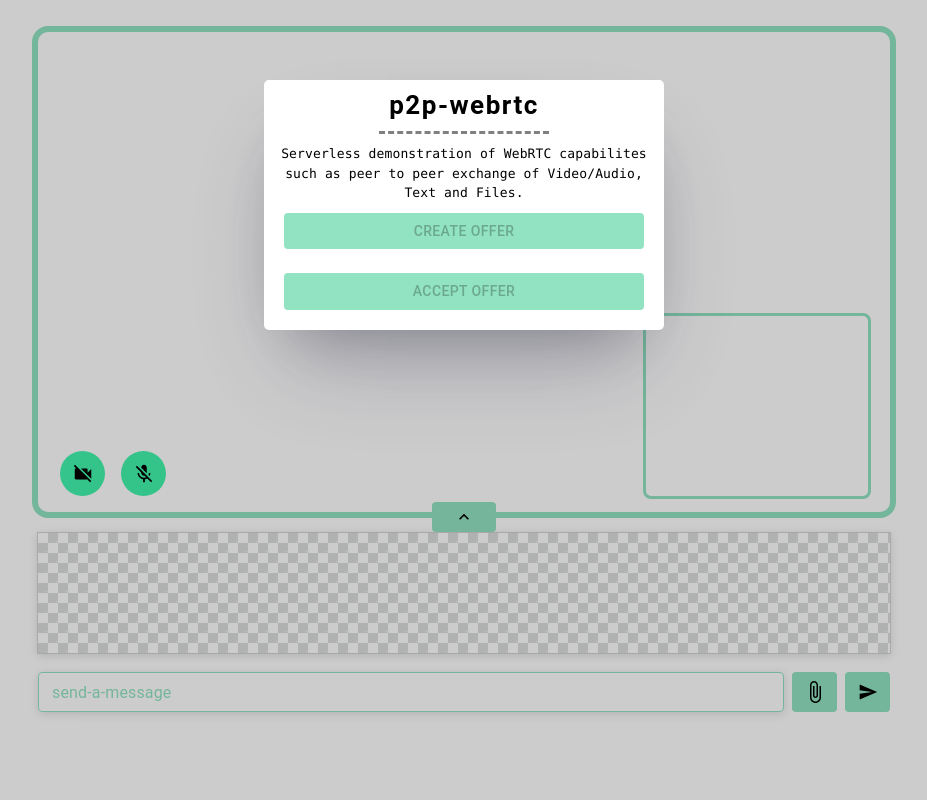
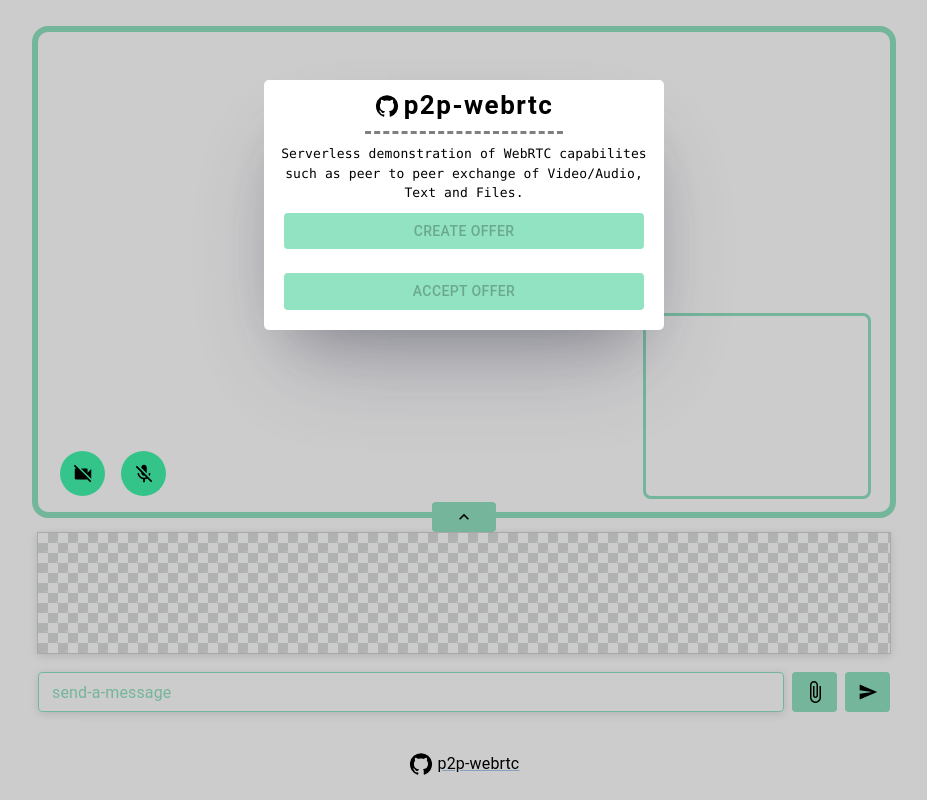
Before and after one commit to anshuthopsee/p2p-webrtc, a React (Vite) app: page / in a window 1280 px wide. Shown: the whole page, without its empty margins (176-1103 px from the left). Built offline with nearby package versions, Linux system fonts and the light colour scheme; no server answers.

Commit message:
added link to repo

```diff
--- a/index.html
+++ b/index.html
@@ -4,7 +4,7 @@
     <meta charset="UTF-8" />
     <link rel="icon" type="image/svg+xml" href="/vite.svg" />
     <meta name="viewport" content="width=device-width, initial-scale=1.0" />
-    <title>Vite + React</title>
+    <title>p2p-webrtc - Serverless demo of peer to peer communication</title>
   </head>
   <body>
     <div id="root"></div>
--- a/src/components/App.jsx
+++ b/src/components/App.jsx
@@ -1,14 +1,17 @@
 import AppContextProvider from './AppContextProvider';
 import Navbar from './Navbar';
 import Toast from './Toast';
+import GitHubIcon  from '@mui/icons-material/GitHub';
 import Container from '@mui/material/Container';
 import Box from '@mui/material/Box';
+import Link from '@mui/material/Link';
+import Typography from '@mui/material/Typography';
 import Card from './Card';
 import Video from './Video';
 import Chat from './Chat';
 
 function App() {
-  const containerStyling = {
+  const containerStyle = {
     display: 'flex',
     maxWidth: 'md',
     sx: {
@@ -17,7 +20,7 @@ function App() {
     }
   };
 
-  const boxStyling = {
+  const boxStyle = {
     display: 'flex',
     height: '100%',
     width: '100%',
@@ -26,15 +29,41 @@ function App() {
     rowGap: '20px'
   };
 
+  const footerStyle = {
+    margin: '20px 0',
+    width: '100%',
+    height: 'auto',
+    display: 'flex',
+    justifyContent: 'center',
+  };
+
+  const linkStyle = {
+    display: 'flex',
+    gap: '5px',
+    alignItems: 'center',
+    sx: {
+      color: 'black'
+    }
+  };
+
   return (
     <>
       <AppContextProvider>
         <Toast/>
-        <Container {...containerStyling}>
-          <Box {...boxStyling}>
+        <Container {...containerStyle}>
+          <Box {...boxStyle}>
             <Card/>
             <Video/>
             <Chat/>
+            <Typography {...footerStyle}>
+              <Link
+                href="https://github.com/anshuthopsee/p2p-webrtc"
+                {...linkStyle}
+              >
+                <GitHubIcon/>
+                p2p-webrtc
+              </Link>
+            </Typography>
           </Box>
         </Container>
       </AppContextProvider>
--- a/src/components/Card/index.jsx
+++ b/src/components/Card/index.jsx
@@ -1,8 +1,9 @@
 import { useContext, useEffect, useState } from "react";
 import { AppContext } from "../AppContextProvider";
 import { PC } from "../AppContextProvider";
-import { Box, Button, Typography } from '@mui/material/';
+import { Box, Button, Typography, Link } from '@mui/material/';
 import { ThemeProvider } from '@mui/material/styles';
+import GitHubIcon  from "@mui/icons-material/GitHub";
 import CreateOffer from "./createOffer";
 import CreateAnswer from "./createAnswer";
 import AcceptOffer from "./acceptOffer";
@@ -11,6 +12,7 @@ import {
   cardStyle,
   backgroundStyle,
   boxStyle,
+  linkStyle,
   buttonStyle,
   typographyTheme
 } from "./styling";
@@ -70,7 +72,15 @@ const Card = () => {
     <Box {...backgroundStyle}>
       <Box {...cardStyle}>
         <ThemeProvider theme={typographyTheme}>
-          <Typography variant="h2">p2p-webrtc</Typography>
+          <Typography variant="h2">
+            <Link
+              href="https://github.com/anshuthopsee/p2p-webrtc"
+              {...linkStyle}
+            >
+              <GitHubIcon/>
+              p2p-webrtc
+            </Link>
+            </Typography>
           <Typography variant="body1">Serverless demonstration of WebRTC capabilites such as peer to peer exchange of Video/Audio, Text and Files.</Typography>
         </ThemeProvider>
         {renderContent()}
--- a/src/components/Card/styling.js
+++ b/src/components/Card/styling.js
@@ -63,6 +63,16 @@ export const boxStyle = (width, container=false) => {
     justifyContent: 'center',
     flexDirection: 'column'
   };
+};
+
+export const linkStyle = {
+  display: 'flex',
+  gap: '5px',
+  alignItems: 'center',
+  sx: {
+    color: 'black',
+    textDecoration: 'none'
+  }
 };
 
 export const buttonStyle = {
--- a/src/components/Chat/styling.js
+++ b/src/components/Chat/styling.js
@@ -14,7 +14,6 @@ export const containerStyle = {
   alignItems: 'flex-end',
   columnGap: 1,
   width: '100%',
-  marginBottom: '20px',
   position: 'relative'
 };
 
```
Also changed, not shown: 1 other file (tests, documents, lock files or other folders).
